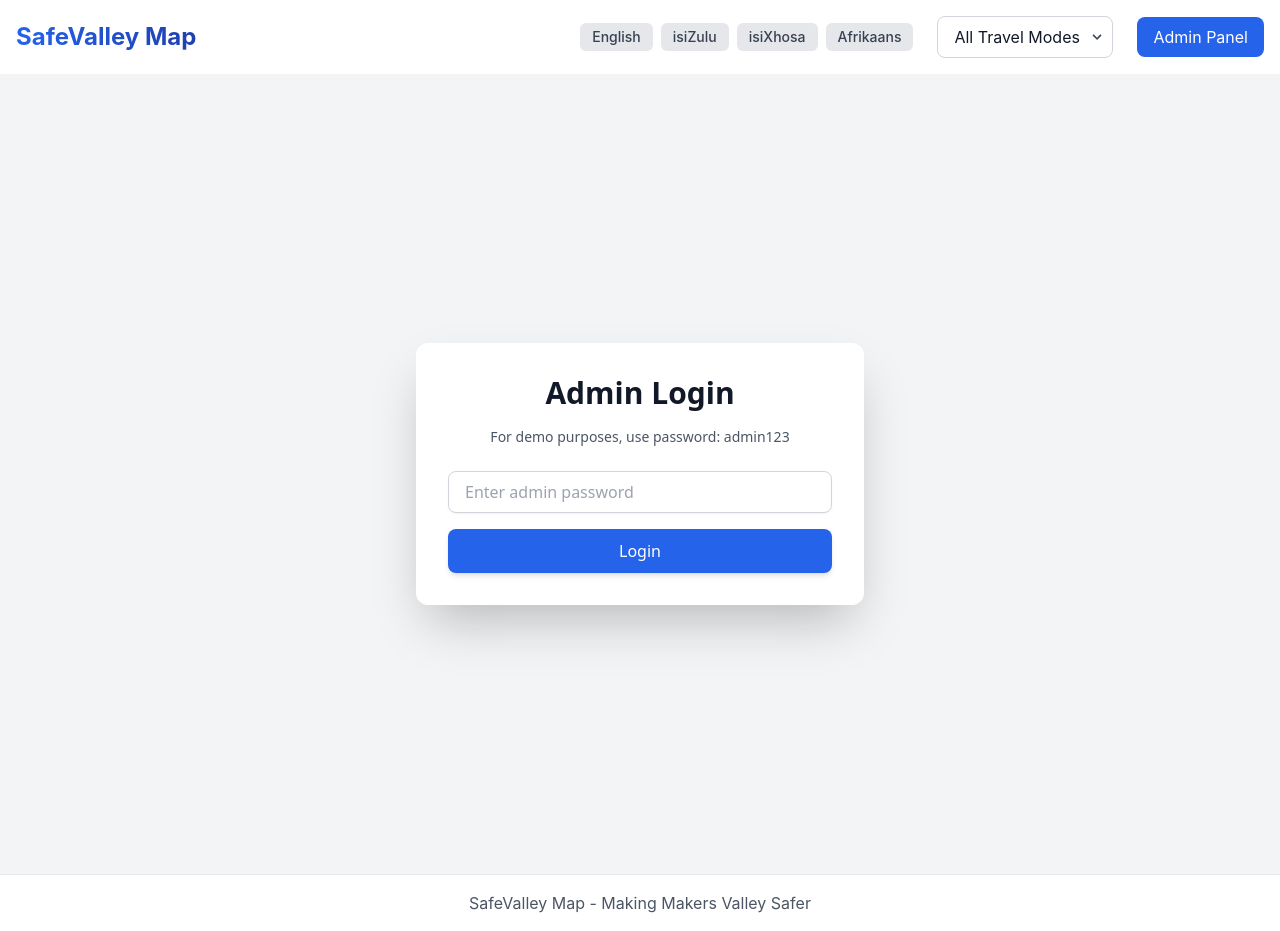
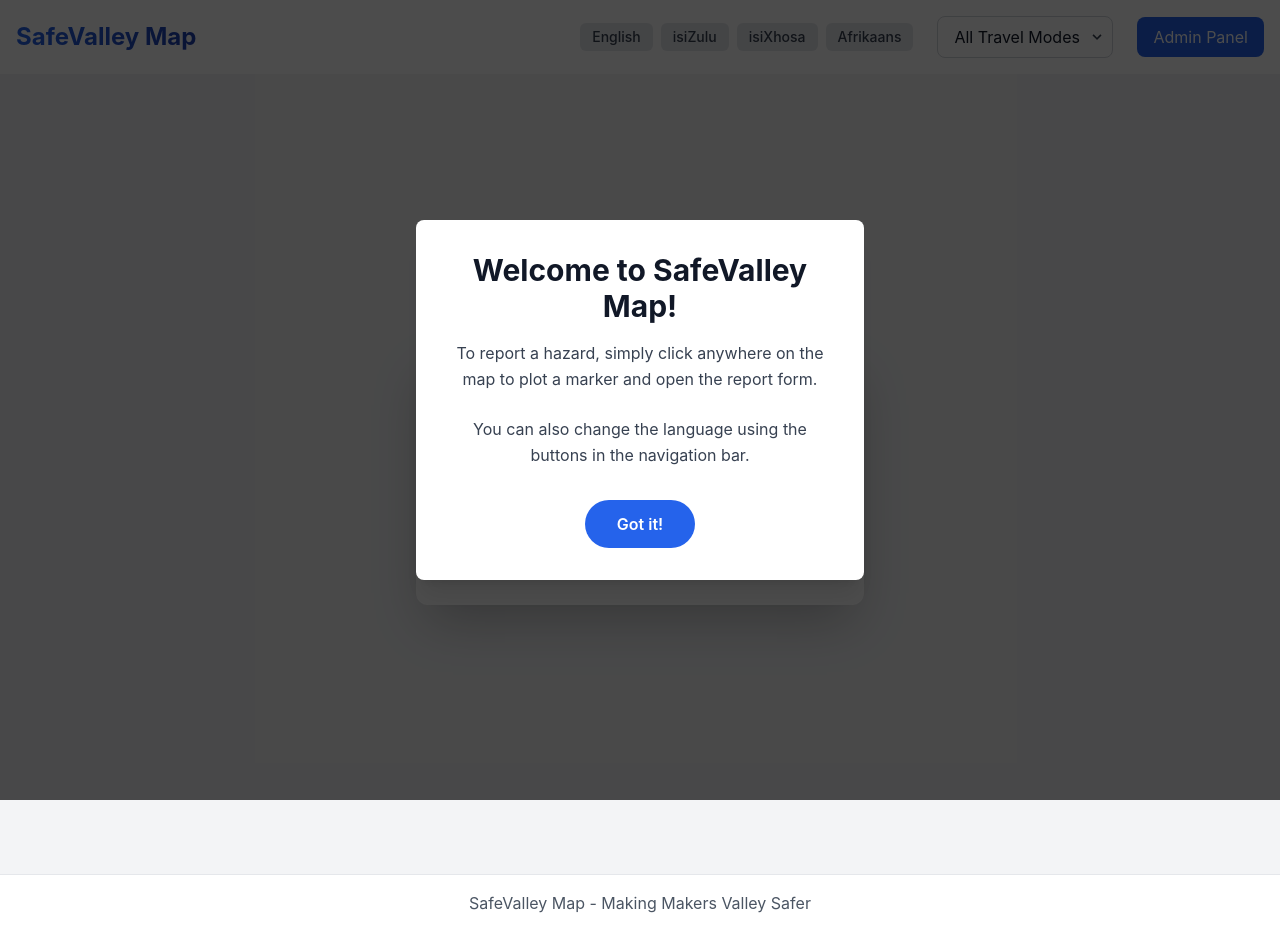
Before and after one commit to rqc23shu/safevalley-map, a React (Create React App) app: page /admin in a window 1280 px wide. Built offline with nearby package versions, Linux system fonts and the light colour scheme.

Commit message:
added an intro page thats it

```diff
--- a/src/App.js
+++ b/src/App.js
@@ -2,7 +2,7 @@
 // Main application component for SafeValley Map
 // Handles routing, navigation, travel mode filter, and integration of map, report form, and admin panel
 
-import React, { useState } from 'react';
+import React, { useState, useEffect } from 'react';
 import { BrowserRouter as Router, Routes, Route, Link, useLocation } from 'react-router-dom';
 import { useTranslation } from 'react-i18next';
 import './i18n/config';
@@ -10,6 +10,7 @@ import MapComponent from './components/Map/MapComponent';
 import ReportForm from './components/Forms/ReportForm';
 import AdminPanel from './components/Forms/AdminPanel';
 import LanguageSwitcher from './components/LanguageSwitcher';
+import IntroMessageModal from './components/Modals/IntroMessageModal';
 
 // Navigation component for better organization
 const Navigation = ({ selectedTravelMode, setSelectedTravelMode }) => {
@@ -85,6 +86,22 @@ function App() {
   const [selectedLocation, setSelectedLocation] = useState(null);
   // State for the selected travel mode filter
   const [selectedTravelMode, setSelectedTravelMode] = useState('all');
+  // State for showing the introductory message modal
+  const [showIntroModal, setShowIntroModal] = useState(false);
+
+  // Check if user has seen the intro message on component mount
+  useEffect(() => {
+    const hasSeenIntro = localStorage.getItem('hasSeenIntroMessage');
+    if (!hasSeenIntro) {
+      setShowIntroModal(true);
+    }
+  }, []);
+
+  // Handler to close the intro message modal and set flag in localStorage
+  const handleCloseIntroModal = () => {
+    setShowIntroModal(false);
+    localStorage.setItem('hasSeenIntroMessage', 'true');
+  };
 
   // Handler for map click: opens the report form at the clicked location
   const handleMapClick = (e) => {
@@ -135,6 +152,9 @@ function App() {
           </Routes>
         </main>
 
+        {/* Render IntroMessageModal if showIntroModal is true */}
+        {showIntroModal && <IntroMessageModal onClose={handleCloseIntroModal} />}
+
         {/* Footer */}
         <footer className="bg-white border-t mt-auto">
           <div className="container mx-auto px-4 py-4">
--- /dev/null
+++ b/src/components/Modals/IntroMessageModal.js
@@ -0,0 +1,30 @@
+import React from 'react';
+import { useTranslation } from 'react-i18next';
+
+const IntroMessageModal = ({ onClose }) => {
+  const { t } = useTranslation();
+
+  return (
+    <div className="fixed inset-0 bg-black bg-opacity-70 flex items-center justify-center p-4 z-50">
+      <div className="bg-white rounded-lg shadow-xl max-w-md w-full p-6 sm:p-8 text-center relative">
+        <h2 className="text-2xl sm:text-3xl font-bold text-gray-900 mb-4">
+          {t('intro.title')}
+        </h2>
+        <p className="text-gray-700 mb-6 leading-relaxed">
+          {t('intro.message1')}
+        </p>
+        <p className="text-gray-700 mb-8 leading-relaxed">
+          {t('intro.message2')}
+        </p>
+        <button
+          onClick={onClose}
+          className="bg-blue-600 text-white font-semibold py-3 px-8 rounded-full hover:bg-blue-700 transition-colors duration-200 focus:outline-none focus:ring-2 focus:ring-blue-500 focus:ring-offset-2"
+        >
+          {t('intro.button')}
+        </button>
+      </div>
+    </div>
+  );
+};
+
+export default IntroMessageModal;
--- a/src/i18n/locales/en/translation.json
+++ b/src/i18n/locales/en/translation.json
@@ -104,5 +104,11 @@
     "noPhotoUploaded": "No photo uploaded.",
     "invalidFileType": "Only image files (JPG, PNG, GIF) are allowed.",
     "fileTooLarge": "File is too large. Maximum size is 5MB."
+  },
+  "intro": {
+    "title": "Welcome to SafeValley Map!",
+    "message1": "To report a hazard, simply click anywhere on the map to plot a marker and open the report form.",
+    "message2": "You can also change the language using the buttons in the navigation bar.",
+    "button": "Got it!"
   }
 }
```
